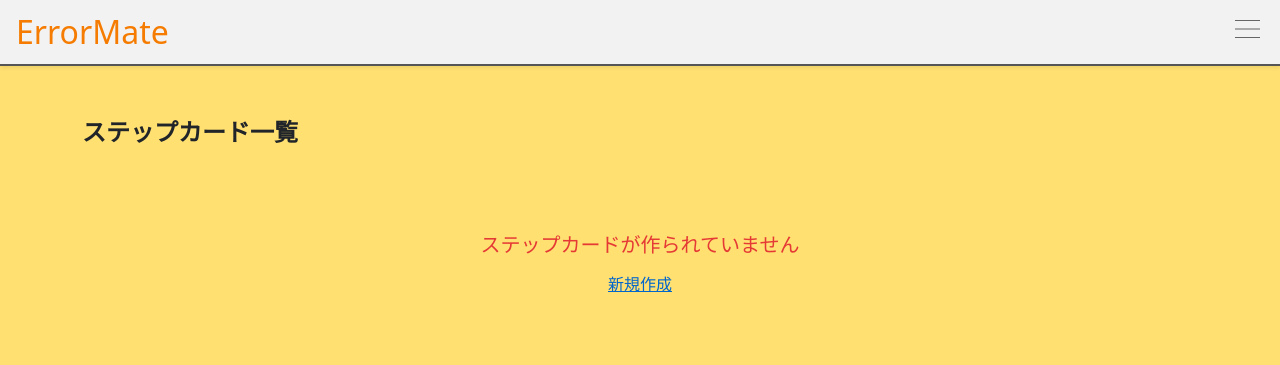
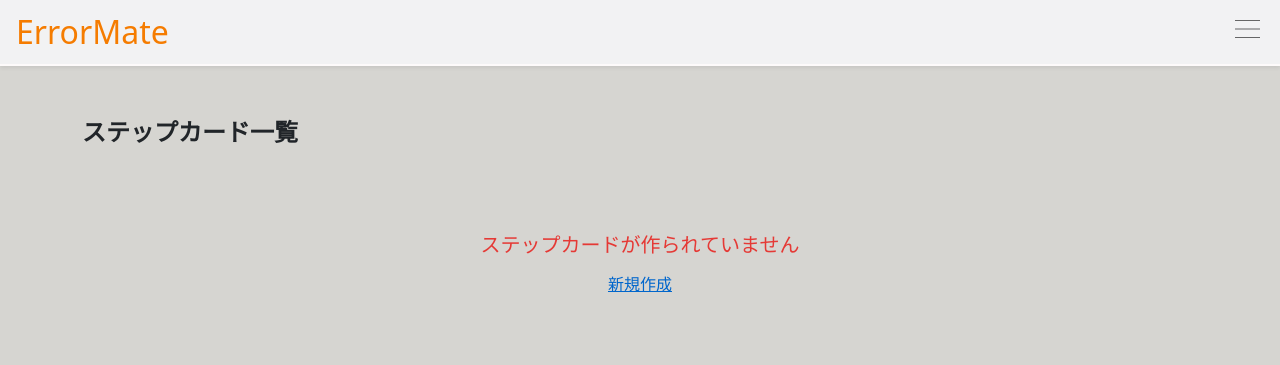
Before and after one commit to ken99375/ErrorMate, a Flask app: page /card/list in a window 1280 px wide. Shown: the top 365 px of the page. Run offline with Flask 3, Linux system fonts and the light colour scheme; data that the repository does not hold is empty.

Commit message:
色変えた

```diff
--- a/static/css/stepcard.css
+++ b/static/css/stepcard.css
@@ -1,15 +1,15 @@
     body {
     margin: 0;
     font-family: system-ui, -apple-system, BlinkMacSystemFont, "Segoe UI", sans-serif;
-    background: #ffe071;
+    background: #d6d5d1;
     }
 
     header {
     display: flex;
     justify-content: space-between;
     align-items: center;
-    padding: 8px 16px;
-    border-bottom: 2px solid #555;
+    padding: 8px 8%;
+    border-bottom: 2px solid #fdfafa;
     background: #ffd24d;
     }
 
```
